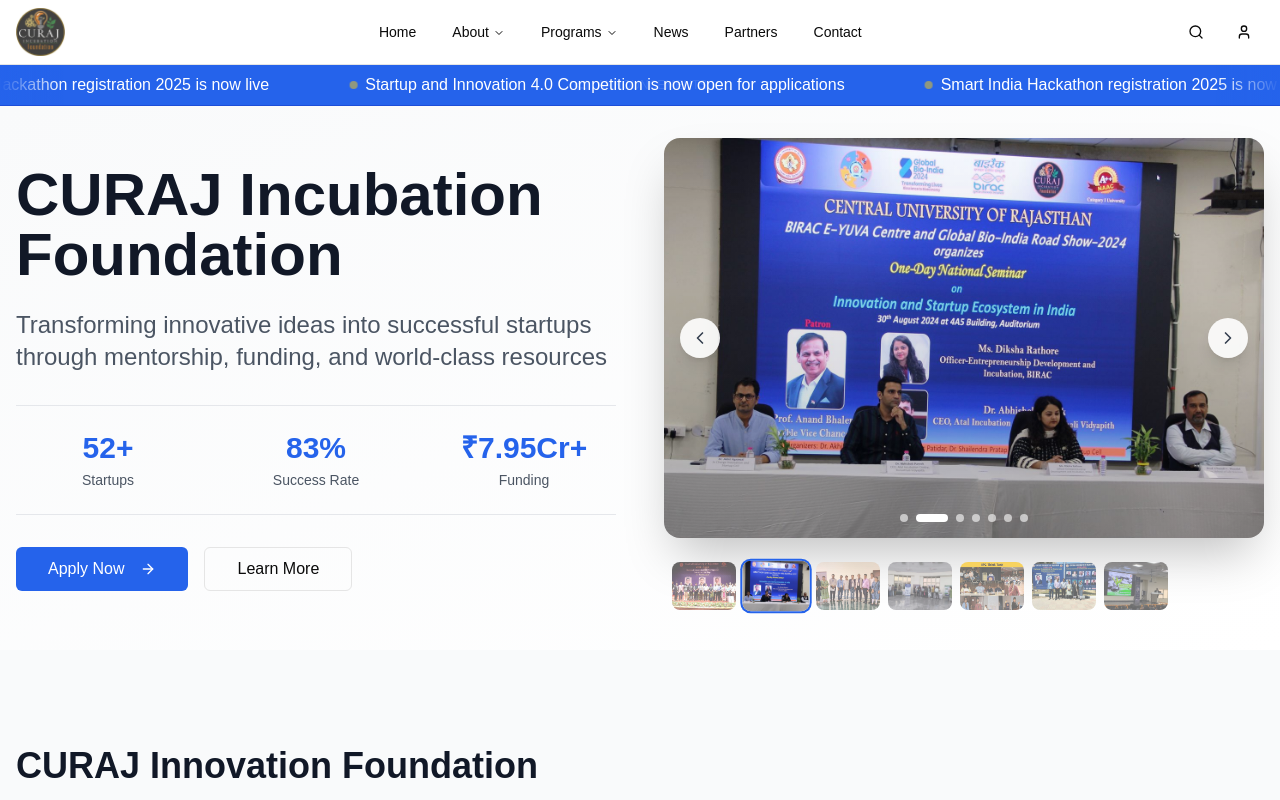
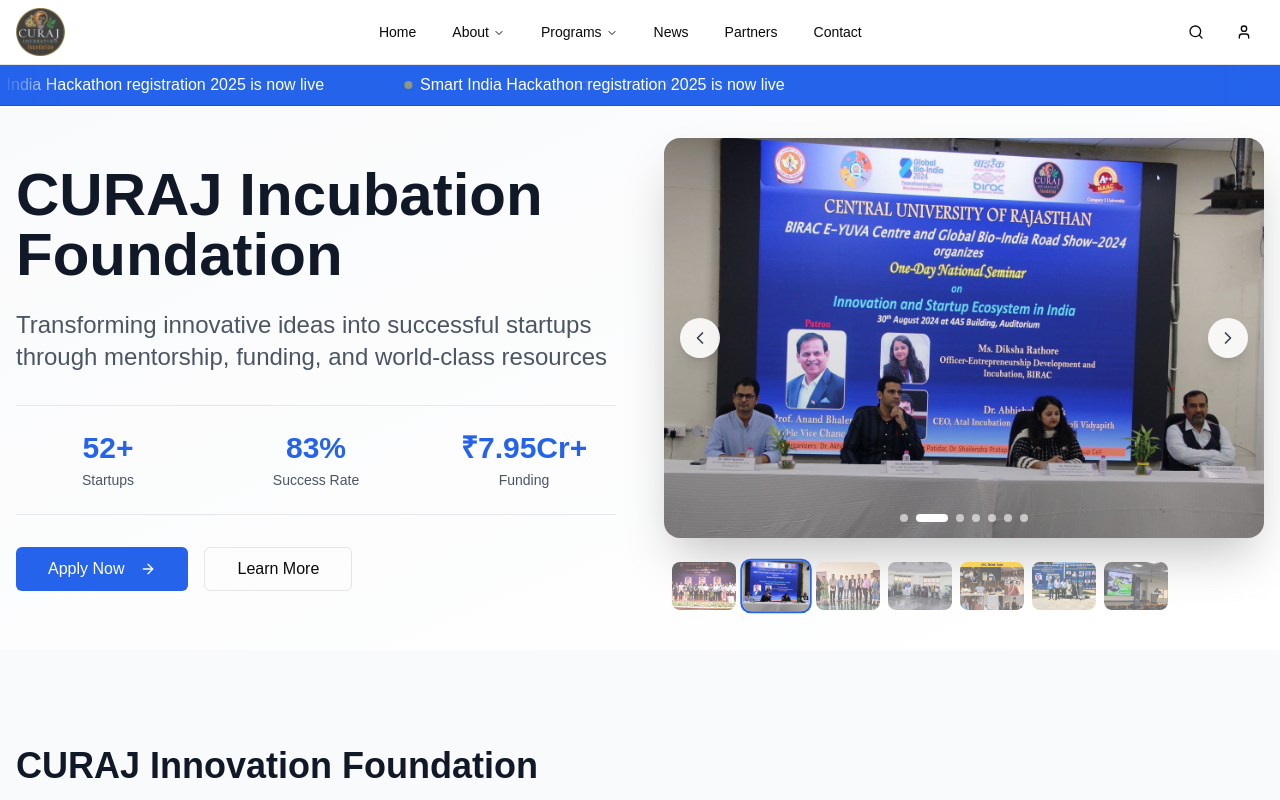
Before and after one commit to abhinavpareek655/incubation-center, a Next.js app: page / in a window 1280 px wide. Shown: the top 800 px of the page. Built offline with nearby package versions, Linux system fonts and the light colour scheme.

Commit message:
Adding info

```diff
--- a/components/events-slideshow.tsx
+++ b/components/events-slideshow.tsx
@@ -17,18 +17,6 @@ export default function EventsSlideshow() {
   const [galleryImages, setGalleryImages] = useState<string[]>([])
 
   const events = [
-    {
-      title: "Startup & Innovation 4.0 Competition",
-      date: "2025-09-14",
-      time: "10:00 AM - 6:00 PM",
-      location: "4A2 Building",
-      image: "/WhatsApp Image 2025-08-25 at 13.22.15_4388a6ed.jpg",
-      category: "Competition",
-      attendees: 200,
-      description: "Annual pitch competition where startups compete for ₹50K in funding.",
-      highlights: ["₹50K Prize Pool", "Expert Judges", "Networking Reception"],
-      link: "https://startup-and-innovation-4-0.vercel.app/"
-    },
     {
       title: "Smart India Hackathon 2025",
       date: "2025-08-25",
--- a/components/news-ticker-smooth.tsx
+++ b/components/news-ticker-smooth.tsx
@@ -12,11 +12,6 @@ export default function NewsTickerSmooth() {
     {
       text: "Smart India Hackathon registration 2025 is now live",
       link: "https://www.sih.gov.in/signin",
-      type: "external",
-    },
-    {
-      text: "Startup and Innovation 4.0 Competition is now open for applications",
-      link: "https://startup-and-innovation-4-0.vercel.app/",
       type: "external",
     }
   ]
--- a/components/news.tsx
+++ b/components/news.tsx
@@ -12,16 +12,6 @@ export default function News() {
   const slideInterval = useRef<NodeJS.Timeout | null>(null)
 
   const events = [
-    {
-      title: "Startup & Innovation 4.0 Competition",
-      date: "2025-09-14",
-      time: "10:00 AM - 6:00 PM",
-      location: "4A2 Building",
-      image: "/WhatsApp Image 2025-08-25 at 13.22.15_4388a6ed.jpg",
-      category: "Competition",
-      description: "Annual pitch competition where startups compete for ₹50K in funding.",
-      link: "https://startup-and-innovation-4-0.vercel.app/#register"
-    },
     {
       title: "Smart India Hackathon 2025",
       date: "2025-08-25",
```
